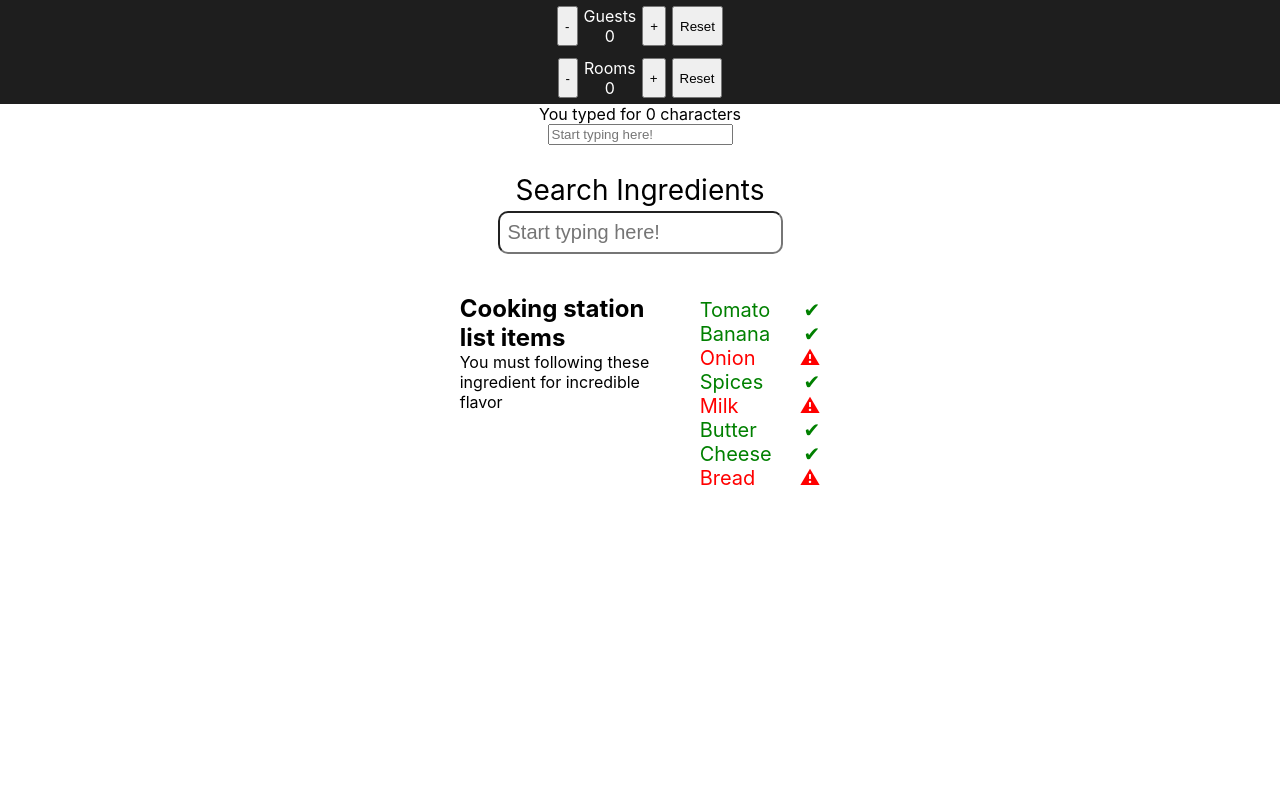
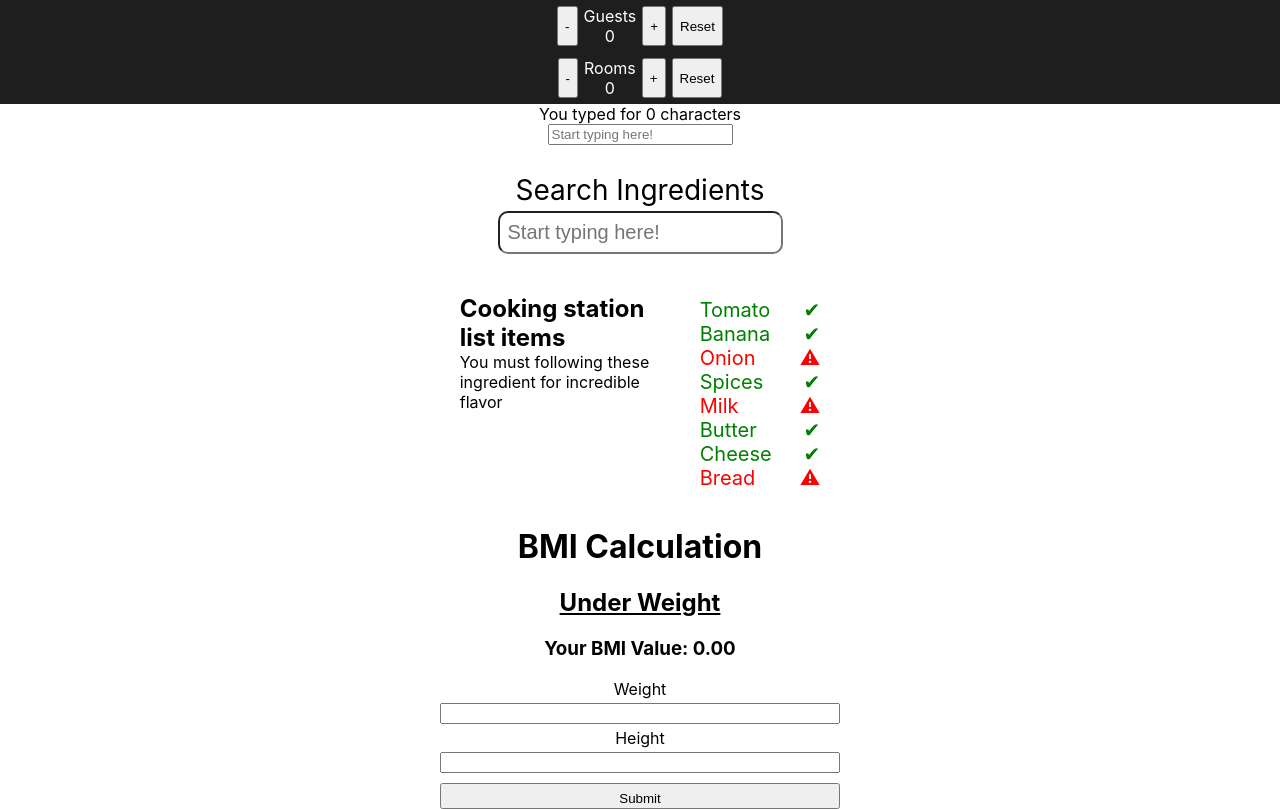
Before and after one commit to ikkyuuq/codespace-react-part-2, a React (Create React App) app: page / in a window 1280 px wide. Built offline with nearby package versions, Linux system fonts and the light colour scheme.

Commit message:
feat: adding BMI to index.js

```diff
--- a/src/index.js
+++ b/src/index.js
@@ -4,6 +4,7 @@ import "./index.css";
 import TextField from "./components/TextField";
 import Counter from "./components/Counter";
 import ItemList from "./components/ItemList";
+import BMI from "./components/BMI";
 import reportWebVitals from "./reportWebVitals";
 
 const root = ReactDOM.createRoot(document.getElementById("root"));
@@ -14,7 +15,10 @@ root.render(
     <TextField />
 
     {/*  26/09/2024 */}
+
     <ItemList />
+
+    <BMI />
   </React.StrictMode>,
 );
 
```
